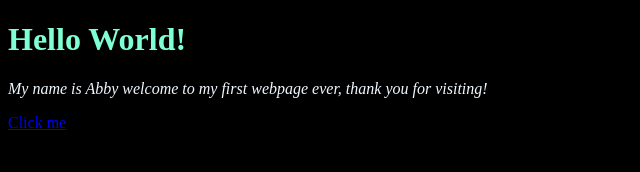
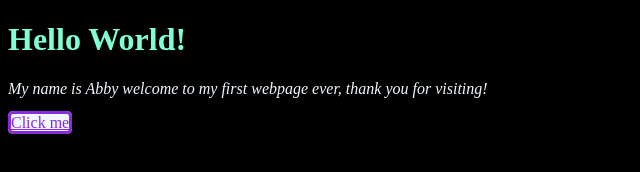
Before and after one commit to abbshill/abbshill.github.io, a plain HTML site: page index.html in a window 1280 px wide. Shown: the whole page, without its empty margins (0-640 px from the left). Drawn offline with Linux system fonts and the light colour scheme.

Commit message:
Add files via upload

```diff
--- a/index.html
+++ b/index.html
@@ -5,7 +5,7 @@
     <meta name="viewport" content="width=device-width, initial-scale=1.0">
     <title>My 1st Page</title>
     <Script defer>
-        alert(1234567);
+        alert(248);
     </Script>
     <style>h1{
         color:aquamarine;
@@ -17,13 +17,18 @@
         color: aliceblue;
         font-style: oblique;
     }
+    a{
+        border-style: solid;
+        border-radius: 5px;
+        color: blueviolet;
+        background-color: aliceblue;
+    }
     </style>
 </head>
 <body>
-
     <h1>Hello World!</h1>
     <p id="p1">My name is Abby welcome to my first webpage ever, thank you for visiting!</p>
-     <a href="https://memebase.cheezburger.com/page/3"<button>Click me</button>
+     <a href="https://lovecalculator.site/love/10204547"<button>Click me</button>
     </a>
 </body>
 </html>
```
